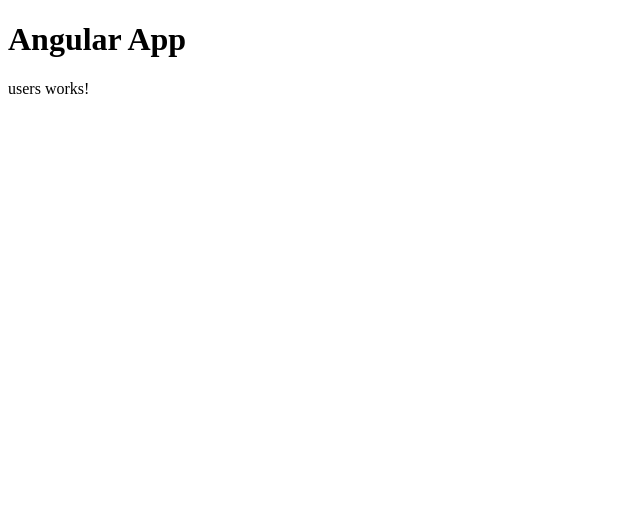
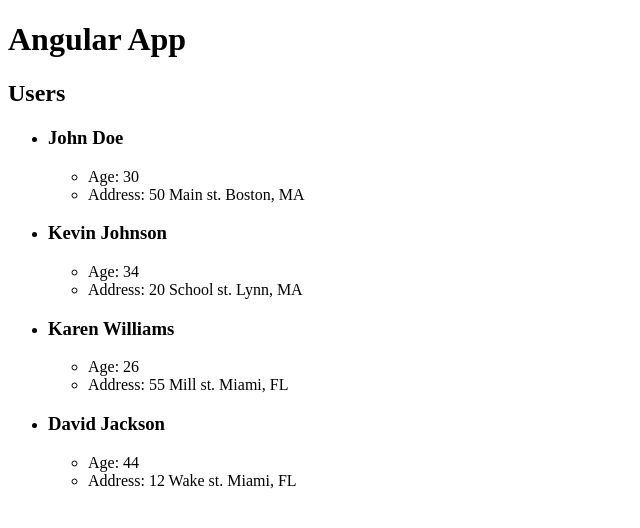
Before and after one commit to glaucofox/angularapp, an Angular app: page / in a window 1280 px wide. Shown: the top 528 px of the page, without its empty margins (0-640 px from the left). Built offline with nearby package versions, Linux system fonts and the light colour scheme.

Commit message:
ngFor directive

```diff
--- a/src/app/components/users/users.component.html
+++ b/src/app/components/users/users.component.html
@@ -1 +1,10 @@
-<p>users works!</p>
+<h2>Users</h2>
+<ul>
+    <li *ngFor="let user of users">
+        <h3>{{ user.firstName }} {{ user.lastName }}</h3>
+        <ul>
+            <li>Age: {{ user.age }}</li>
+            <li>Address: {{ user.address.street }} {{ user.address.city }}, {{ user.address.state }}</li>
+        </ul>
+    </li>
+</ul>
--- a/src/app/components/users/users.component.ts
+++ b/src/app/components/users/users.component.ts
@@ -1,4 +1,5 @@
 import { Component, OnInit } from '@angular/core';
+import { User } from '../../models/User';
 
 @Component({
   selector: 'app-users',
@@ -7,10 +8,58 @@
 })
 export class UsersComponent implements OnInit {
 
-  constructor() { }
+    users: User[];
 
-  ngOnInit(): void {
+    constructor() { }
 
-  }
+    ngOnInit(): void {
+        this.users = [
+            {
+                firstName: 'John',
+                lastName: 'Doe',
+                age: 30,
+                address: {
+                    street: '50 Main st.',
+                    city: 'Boston',
+                    state: 'MA'
+                }
+            },
+            {
+                firstName: 'Kevin',
+                lastName: 'Johnson',
+                age: 34,
+                address: {
+                    street: '20 School st.',
+                    city: 'Lynn',
+                    state: 'MA'
+                }
+            },
+            {
+                firstName: 'Karen',
+                lastName: 'Williams',
+                age: 26,
+                address: {
+                    street: '55 Mill st.',
+                    city: 'Miami',
+                    state: 'FL'
+                }
+            }
+        ]
+
+        this.addUser({
+            firstName: 'David',
+            lastName: 'Jackson',
+            age: 44,
+            address: {
+                street: '12 Wake st.',
+                city: 'Miami',
+                state: 'FL'
+            }
+        })
+    }
+
+    addUser(user: User) {
+        this.users.push(user);
+    }
 
 }
```
